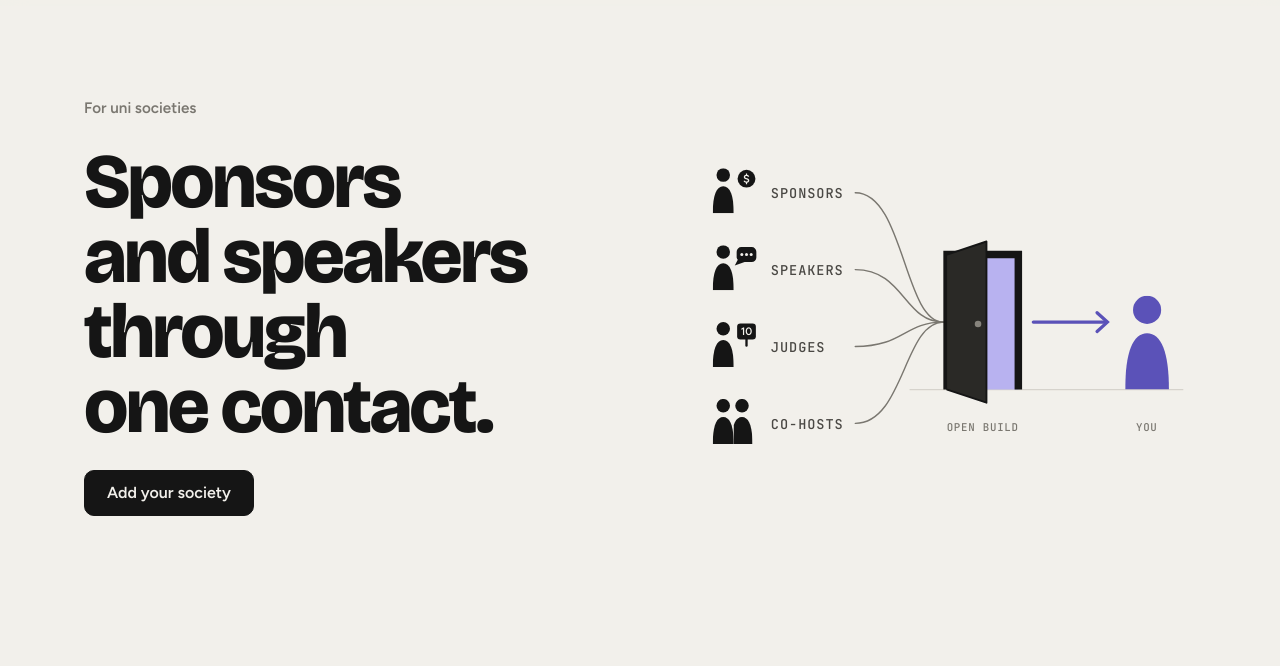
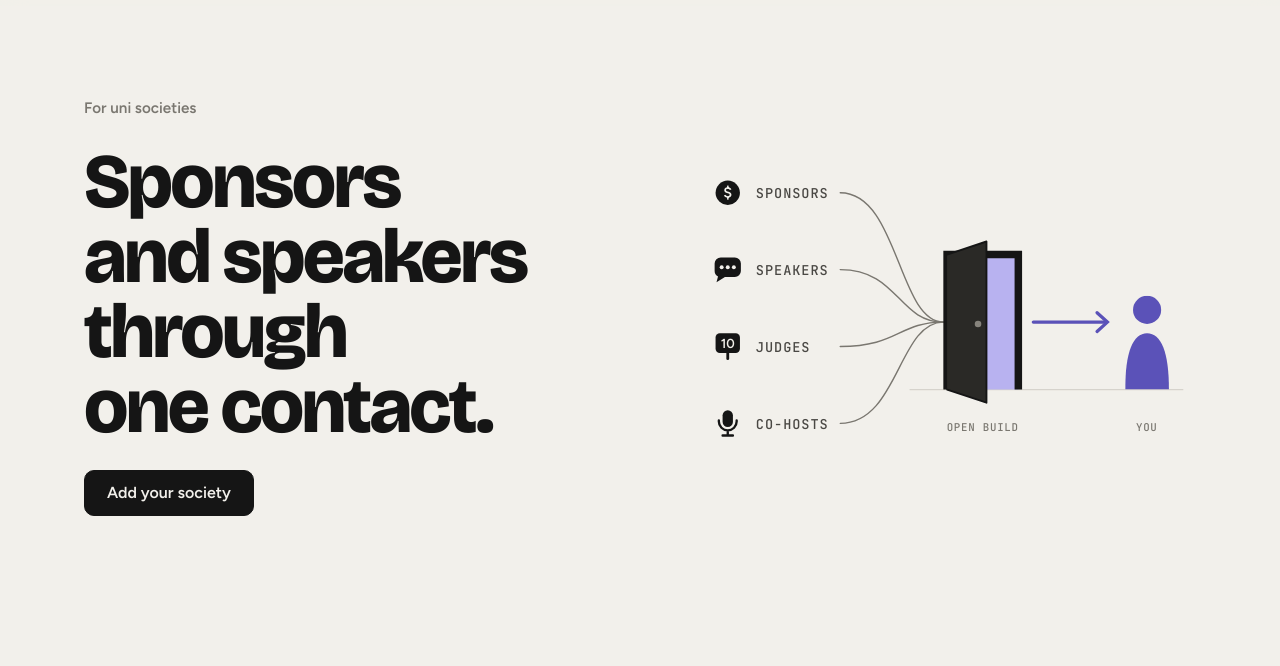
Before and after one commit to Harish3741/openbuild-site, a plain HTML site: page societies.html in a window 1280 px wide. Shown: the part 71-737 px from the top of the page. Drawn offline with nearby package versions, Linux system fonts and the light colour scheme.

Commit message:
Societies drawing: icons only on the left (coin, speech bubble, score card, mic), no figures
Co-Authored-By: Claude <noreply@anthropic.com>

```diff
--- a/societies.html
+++ b/societies.html
@@ -174,7 +174,6 @@ header.top.scrolled{border-bottom-color:var(--line)}
 .d-lkgap{stroke:var(--paper);stroke-width:21}
 .d-lens{fill:var(--lav-wash)}
 .d-hole{fill:var(--paper)}
-.d-halo{stroke:var(--paper);stroke-width:5;paint-order:stroke}
 .draw text{font:500 11.5px var(--f-mono);letter-spacing:.07em;fill:var(--ink-3);text-transform:uppercase}
 /* The labels are drawn in the SVG's own units, so on a phone they shrink with the drawing: make them bigger there */
 .draw text.d-lab{font-size:14.5px;fill:var(--ink-2)}
@@ -386,11 +385,11 @@ footer{background:var(--night);color:#F2F0EB;padding-block:clamp(40px,6vw,96px)
       <a class="btn btn-ink" href="#join">Add your society</a>
     </div>
     <figure class="draw" data-reveal>
-      <svg viewBox="0 16 520 312" role="img" aria-label="Drawing: a sponsor with a coin, a speaker talking, a judge holding up a score and a pair of co-hosts all reach you through one door, Open Build.">
-        <use href="#d-pawn" class="d-ink" x="4" y="26" width="22.4" height="48"/><circle class="d-ink" cx="40" cy="37" r="9.5"/><text class="d-sym" x="40" y="41.5" text-anchor="middle">$</text><text class="d-lab" x="66" y="58">Sponsors</text><path class="d-faint" d="M156 52C208 52 208 190 250 190"/>
-        <use href="#d-pawn" class="d-ink" x="4" y="108" width="22.4" height="48"/><path class="d-ink" d="M34.5 110H45.5A5 5 0 0 1 50.5 115V121A5 5 0 0 1 45.5 126H38L27.5 129.5L30.7 123.6A5 5 0 0 1 29.5 121V115A5 5 0 0 1 34.5 110Z"/><circle class="d-hole" cx="35" cy="118" r="1.6"/><circle class="d-hole" cx="40" cy="118" r="1.6"/><circle class="d-hole" cx="45" cy="118" r="1.6"/><text class="d-lab" x="66" y="140">Speakers</text><path class="d-faint" d="M156 134C208 134 208 190 250 190"/>
-        <use href="#d-pawn" class="d-ink" x="4" y="190" width="22.4" height="48"/><path class="d-line" style="stroke-width:2.5" d="M40 208V215"/><rect class="d-ink" x="30" y="191.5" width="20" height="17" rx="3.5"/><text class="d-sym" style="font-size:11.5px" x="40" y="204.1" text-anchor="middle">10</text><text class="d-lab" x="66" y="222">Judges</text><path class="d-faint" d="M156 216C208 216 208 190 250 190"/>
-        <use href="#d-pawn" class="d-ink" x="24" y="272" width="22.4" height="48"/><use href="#d-pawn" class="d-ink d-halo" x="4" y="272" width="22.4" height="48"/><text class="d-lab" x="66" y="304">Co-hosts</text><path class="d-faint" d="M156 298C208 298 208 190 250 190"/>
+      <svg viewBox="0 16 520 312" role="img" aria-label="Drawing: sponsors, speakers, judges and co-hosts, each shown by an icon, all reach you through one door, Open Build.">
+        <circle class="d-ink" cx="20" cy="52" r="13"/><text class="d-sym" style="font-size:17px" x="20" y="58" text-anchor="middle">$</text><text class="d-lab" x="50" y="58">Sponsors</text><path class="d-faint" d="M140 52C202 52 202 190 250 190"/>
+        <path class="d-ink" d="M12.5 121H27.5A6.5 6.5 0 0 1 34 127.5V135.5A6.5 6.5 0 0 1 27.5 142H17L8 147.5L9.6 141.3A6.5 6.5 0 0 1 6 135.5V127.5A6.5 6.5 0 0 1 12.5 121Z"/><circle class="d-hole" cx="13.5" cy="131.5" r="2.1"/><circle class="d-hole" cx="20" cy="131.5" r="2.1"/><circle class="d-hole" cx="26.5" cy="131.5" r="2.1"/><text class="d-lab" x="50" y="140">Speakers</text><path class="d-faint" d="M140 134C202 134 202 190 250 190"/>
+        <path class="d-line" style="stroke-width:3" d="M20 223V229"/><rect class="d-ink" x="7" y="202" width="26" height="21" rx="4.5"/><text class="d-sym" style="font-size:14px" x="20" y="217.6" text-anchor="middle">10</text><text class="d-lab" x="50" y="222">Judges</text><path class="d-faint" d="M140 216C202 216 202 190 250 190"/>
+        <rect class="d-ink" x="14.5" y="284" width="11" height="18" rx="5.5"/><path class="d-line" style="stroke-width:2.5" d="M10.5 295V296A9.5 9.5 0 0 0 29.5 296V295M20 305.5V311M14.5 311H25.5"/><text class="d-lab" x="50" y="304">Co-hosts</text><path class="d-faint" d="M140 298C202 298 202 190 250 190"/>
         <path class="d-ground" d="M214 262H506"/>
         <path class="d-lav" d="M254 262V118H330V262Z"/>
         <path class="d-frame" d="M254 262V118H330V262"/>
--- a/src/parts/style.css
+++ b/src/parts/style.css
@@ -166,7 +166,6 @@ header.top.scrolled{border-bottom-color:var(--line)}
 .d-lkgap{stroke:var(--paper);stroke-width:21}
 .d-lens{fill:var(--lav-wash)}
 .d-hole{fill:var(--paper)}
-.d-halo{stroke:var(--paper);stroke-width:5;paint-order:stroke}
 .draw text{font:500 11.5px var(--f-mono);letter-spacing:.07em;fill:var(--ink-3);text-transform:uppercase}
 /* The labels are drawn in the SVG's own units, so on a phone they shrink with the drawing: make them bigger there */
 .draw text.d-lab{font-size:14.5px;fill:var(--ink-2)}
```
Also changed, not shown: door.html (+0 -1 lines), index.html (+0 -1 lines), partners.html (+0 -1 lines), src/pages/societies.html (+5 -5 lines), 1 other file.
